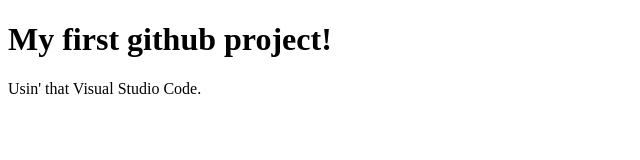
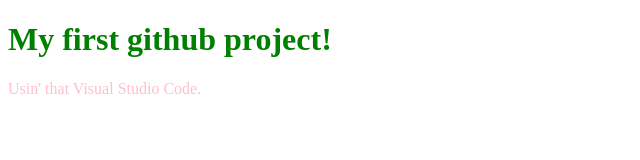
Before and after one commit to lindseyemaddox/github101_C28, a plain HTML site: page index.html in a window 1280 px wide. Shown: the whole page, without its empty margins (0-640 px from the left). Drawn offline with Linux system fonts and the light colour scheme.

Commit message:
un-nested

```diff
--- a/main.css
+++ b/main.css
@@ -1,9 +1,7 @@
 
-.header {
-    &&__headline {
-        color: green;
-    }
-    &&__description {
-        color: pink;
-    }
+.header__headline {
+    color: green;
 }
+.header__description {
+    color: pink;
+}
```
